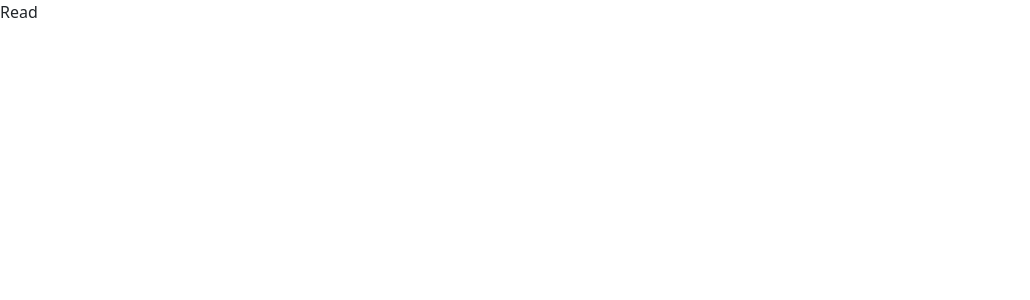
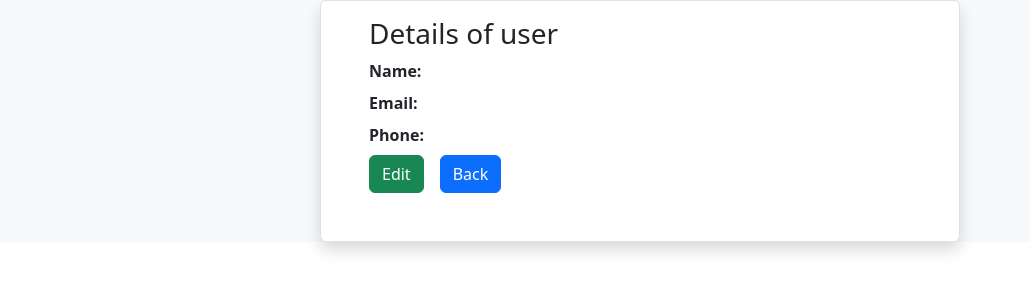
Before and after one commit to erotufelixpascal/React_CRUD, a React (Create React App) app: page /read/1 in a window 1280 px wide. Shown: the top 300 px of the page, without its empty margins (0-1030 px from the left). Built offline with nearby package versions, Linux system fonts and the light colour scheme; no server answers.

Commit message:
ReadPage

```diff
--- a/src/Components/Home.jsx
+++ b/src/Components/Home.jsx
@@ -5,6 +5,7 @@
 
 
 function Home() {
+    //read to the data
     const [data ,setData] = useState ([])
     useEffect (() =>{
         axios.get('http://localhost:3000/Users')
--- a/src/Components/Read.jsx
+++ b/src/Components/Read.jsx
@@ -1,8 +1,38 @@
 import React from "react";
+import axios from 'axios';
+import 'bootstrap/dist/css/bootstrap.css';
+import { useEffect, useState } from "react";
+import { Link, useParams } from "react-router-dom";
 
 function Read() {
+    //read to the data
+    const [data ,setData] = useState ([])
+    const {id} =useParams([])
+    useEffect (() =>{
+        axios.get('http://localhost:3000/Users' + id)
+        .then(res => setData(res.data))
+        .catch(err => console.log(err));
+
+    }, [])
+
     return (
-        <div>Read</div>
+        <div className="d-flex w-100 justify-content-center align-items-center bg-light">
+            <div className="w-50 border bg-white shadow px-5 pt-3 pb-5 rounded">
+                <h3>Details of user</h3>
+                <div className="mb-2">
+                    <strong>Name: {data.name}</strong>
+                </div>
+                <div className="mb-2">
+                    <strong>Email: {data.email}</strong>
+                </div>
+                <div className="mb-2">
+                    <strong>Phone: {data.phone}</strong>
+                </div>
+                <Link to ={'/update/${id}'} className="btn btn-success">Edit</Link>
+                <Link to ='/' className="btn btn-primary ms-3">Back</Link>
+            </div>
+
+        </div>
      );
 }
 
```
